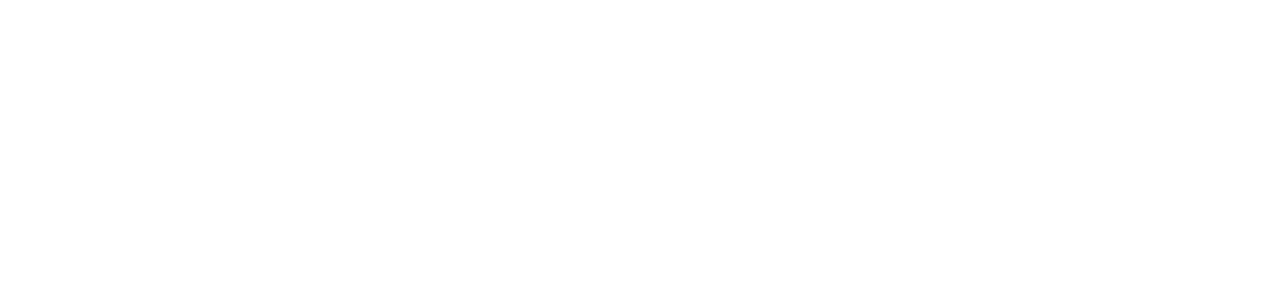
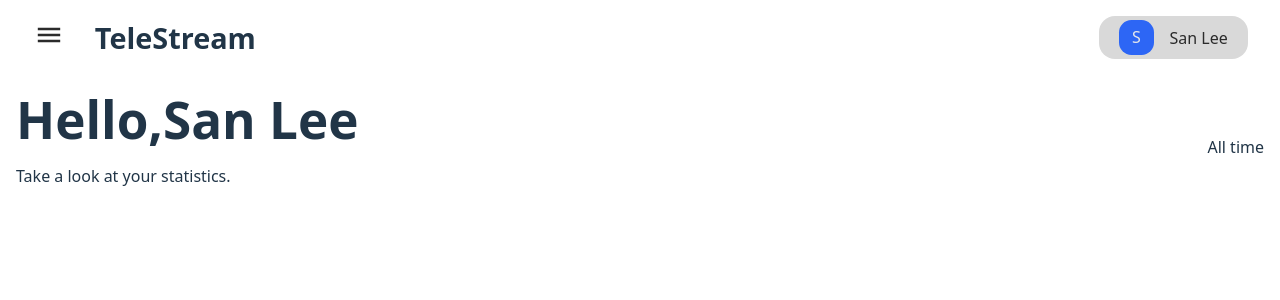
Before and after one commit to jdPronab/telestream-frontend, a React (Vite) app: page /dashboard in a window 1280 px wide. Before the commit this address had no page. Shown: the top 300 px of the page. Built offline with nearby package versions, Linux system fonts and the light colour scheme.

Commit message:
Dashboard added

```diff
--- a/src/App.jsx
+++ b/src/App.jsx
@@ -2,12 +2,14 @@
 import { Routes, Route } from 'react-router'
 import Home from './pages/Home'
 import './App.css'
+import Dashboard from './pages/Dashboard'
 
 function App() {
 
   return (
     <Routes>
       <Route index element={<Home />} />
+      <Route path='/dashboard' element={<Dashboard />} />
     </Routes>
   )
 }
--- a/src/components/Navbar.jsx
+++ b/src/components/Navbar.jsx
@@ -44,7 +44,7 @@
       <div id="menu-slide" className={`${hide ? 'hide' : ''} flex flex-column full-height menu-slide`}>
           <div className="flex flex-column mil-small mbl-small">
             <button className="mbl-small">Upload from telegram</button>
-            <Link className="mbl-small" to='/'>Dashboard</Link>
+            <Link className="mbl-small" to='/dashboard'>Dashboard</Link>
             <Link className="mbl-small" to='/'>My files</Link>
             <Link className="mbl-small" to='/'>Earning overview</Link>
             <Link className="mbl-small" to='/'>Daily report</Link>
--- /dev/null
+++ b/src/pages/Dashboard.jsx
@@ -0,0 +1,26 @@
+import React from 'react'
+import Navbar from '../components/Navbar'
+import '../styles/Dashboard.css'
+
+const Dashboard = () => {
+  return (
+    <div>
+      <Navbar />
+      <div className='mil-small'>
+        <div className='dashboard-header flex align-items-center space-between'>
+          <div className='mbl-small'>
+            <h1><span>Hello,</span>San Lee</h1>
+            <p className='mbl-small'>Take a look at your statistics.</p>
+          </div>
+          <div className='mbl-small'>
+            <p>All time</p>
+          </div>
+        </div>
+        <div>
+        </div>
+      </div>
+    </div>
+  )
+}
+
+export default Dashboard
--- /dev/null
+++ b/src/styles/Dashboard.css
@@ -0,0 +1,6 @@
+@media (max-width:700px){
+  .dashboard-header{
+    flex-direction: column;
+    align-items: flex-start;
+  }
+}
```
